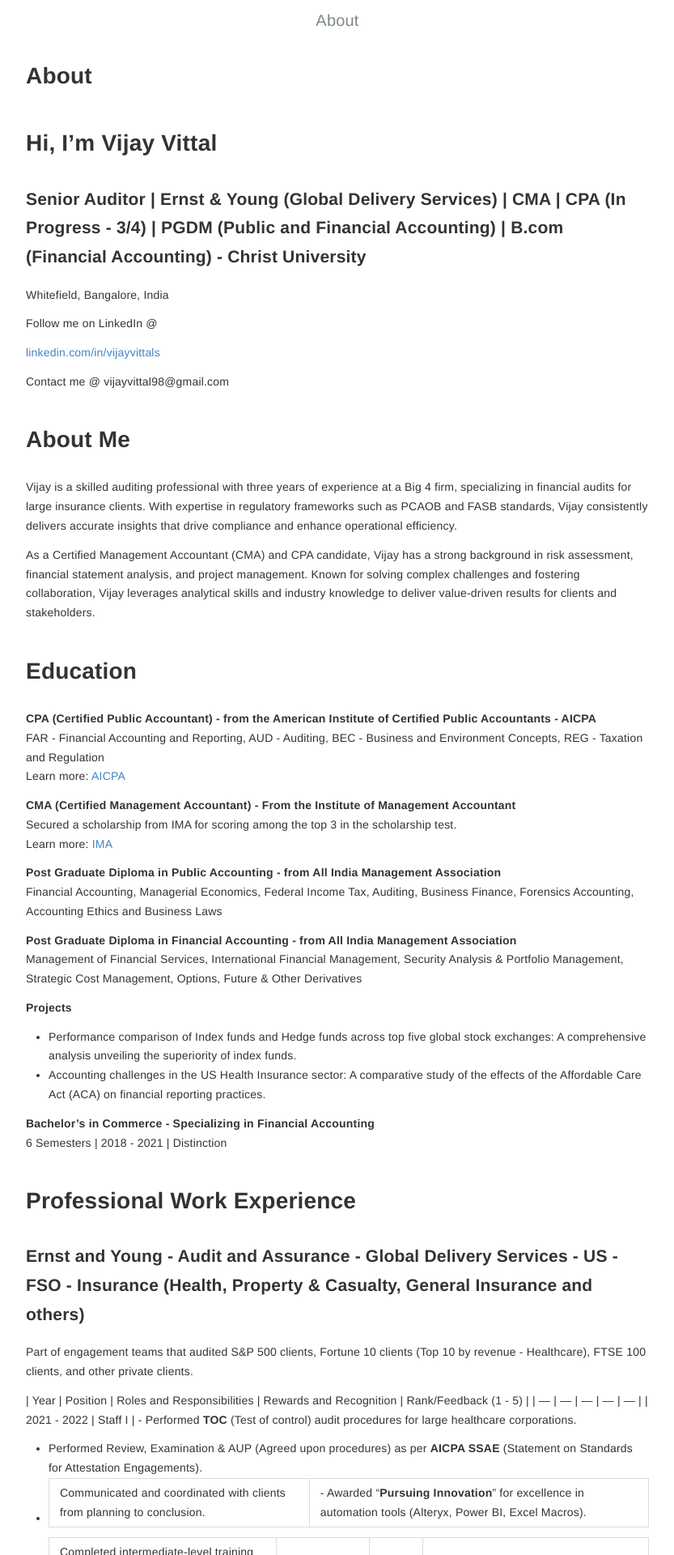
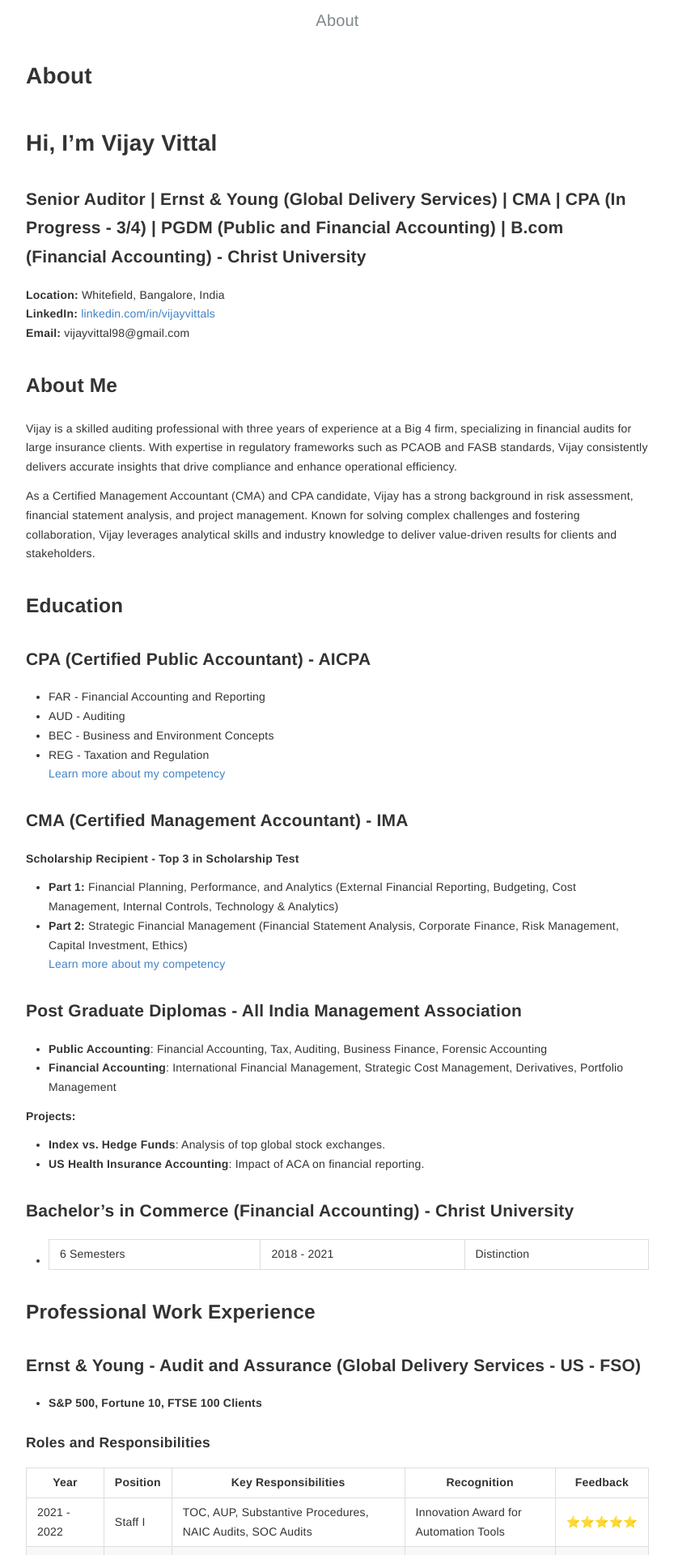
Before and after one commit to gitmaster-max/Accounting_Corner, a Jekyll site: the page built from _pages/about.md, in a window 1280 px wide. Shown: the top 1920 px of the page at 81% size, without its empty margins (223-1056 px from the left). Built offline with Jekyll 4.4.1, drawn with Linux system fonts in a browser that asks for light colours; some of the changed text lies outside the part shown.

Commit message:
Update about.md

```diff
--- a/_pages/about.md
+++ b/_pages/about.md
@@ -10,96 +10,84 @@ layout: post
 
 ### Senior Auditor | Ernst & Young (Global Delivery Services) | CMA | CPA (In Progress - 3/4) | PGDM (Public and Financial Accounting) | B.com (Financial Accounting) - Christ University
 
-Whitefield, Bangalore, India
+**Location:** Whitefield, Bangalore, India
+**LinkedIn:** [linkedin.com/in/vijayvittals](https://www.linkedin.com/in/vijayvittals)
+**Email:** vijayvittal98@gmail.com
 
-Follow me on LinkedIn @
-
-[linkedin.com/in/vijayvittals](https://www.linkedin.com/in/vijayvittals?lipi=urn%3Ali%3Apage%3Ad_flagship3_profile_view_base_contact_details%3Bw0pFrKyXQouUxB3F%2Bhp%2FYg%3D%3D)
-
-Contact me @ vijayvittal98@gmail.com
-
-# About Me
+## About Me
 
 Vijay is a skilled auditing professional with three years of experience at a Big 4 firm, specializing in financial audits for large insurance clients. With expertise in regulatory frameworks such as PCAOB and FASB standards, Vijay consistently delivers accurate insights that drive compliance and enhance operational efficiency.
 
 As a Certified Management Accountant (CMA) and CPA candidate, Vijay has a strong background in risk assessment, financial statement analysis, and project management. Known for solving complex challenges and fostering collaboration, Vijay leverages analytical skills and industry knowledge to deliver value-driven results for clients and stakeholders.
 
-# Education
+## Education
 
-**CPA (Certified Public Accountant) - from the American Institute of Certified Public Accountants - AICPA**
-FAR - Financial Accounting and Reporting, AUD - Auditing, BEC - Business and Environment Concepts, REG - Taxation and Regulation
-Learn more: [AICPA](https://www.aicpa-cima.com/home)
+### CPA (Certified Public Accountant) - AICPA
+- FAR - Financial Accounting and Reporting
+- AUD - Auditing
+- BEC - Business and Environment Concepts
+- REG - Taxation and Regulation
+[Learn more about my competency](https://www.aicpa-cima.com/home)
 
-**CMA (Certified Management Accountant) - From the Institute of Management Accountant**
-Secured a scholarship from IMA for scoring among the top 3 in the scholarship test.
-Learn more: [IMA](https://in.imanet.org/)
+### CMA (Certified Management Accountant) - IMA
+**Scholarship Recipient - Top 3 in Scholarship Test**
+- **Part 1:** Financial Planning, Performance, and Analytics (External Financial Reporting, Budgeting, Cost Management, Internal Controls, Technology & Analytics)
+- **Part 2:** Strategic Financial Management (Financial Statement Analysis, Corporate Finance, Risk Management, Capital Investment, Ethics)
+[Learn more about my competency](https://in.imanet.org/)
 
-**Post Graduate Diploma in Public Accounting - from All India Management Association**
-Financial Accounting, Managerial Economics, Federal Income Tax, Auditing, Business Finance, Forensics Accounting, Accounting Ethics and Business Laws
+### Post Graduate Diplomas - All India Management Association
+- **Public Accounting**: Financial Accounting, Tax, Auditing, Business Finance, Forensic Accounting
+- **Financial Accounting**: International Financial Management, Strategic Cost Management, Derivatives, Portfolio Management
 
-**Post Graduate Diploma in Financial Accounting - from All India Management Association**
-Management of Financial Services, International Financial Management, Security Analysis & Portfolio Management, Strategic Cost Management, Options, Future & Other Derivatives
+**Projects:**
+- **Index vs. Hedge Funds**: Analysis of top global stock exchanges.
+- **US Health Insurance Accounting**: Impact of ACA on financial reporting.
 
-**Projects**
-- Performance comparison of Index funds and Hedge funds across top five global stock exchanges: A comprehensive analysis unveiling the superiority of index funds.
-- Accounting challenges in the US Health Insurance sector: A comparative study of the effects of the Affordable Care Act (ACA) on financial reporting practices.
+### Bachelor's in Commerce (Financial Accounting) - Christ University
+- 6 Semesters | 2018 - 2021 | Distinction
 
-**Bachelor's in Commerce - Specializing in Financial Accounting**
-6 Semesters | 2018 - 2021 | Distinction
+## Professional Work Experience
 
-# Professional Work Experience
+### Ernst & Young - Audit and Assurance (Global Delivery Services - US - FSO)
+- **S&P 500, Fortune 10, FTSE 100 Clients**
 
-### Ernst and Young - Audit and Assurance - Global Delivery Services - US - FSO - Insurance (Health, Property & Casualty, General Insurance and others)
+#### **Roles and Responsibilities**
 
-Part of engagement teams that audited S&P 500 clients, Fortune 10 clients (Top 10 by revenue - Healthcare), FTSE 100 clients, and other private clients.
+| Year | Position | Key Responsibilities | Recognition | Feedback |
+| --- | --- | --- | --- | --- |
+| 2021 - 2022 | Staff I | TOC, AUP, Substantive Procedures, NAIC Audits, SOC Audits | Innovation Award for Automation Tools | ⭐⭐⭐⭐⭐ |
+| 2022 - 2023 | Staff II | Led engagements, Client Communication, SOX Testing, SEC 10K Audits | SPOT Award for Excellence | ⭐⭐⭐⭐⭐ |
+| 2023 - 2024 | Senior I | Reserves, Reinsurance, PPE Impairment & Amortization | Commended for Audit Innovations | ⭐⭐⭐⭐ |
+| 2024 - Present | Senior II | Trainings on Automation Tools, Alternative Investment Audits | Client Recognition for Efficient Execution | In Progress |
 
-| Year | Position | Roles and Responsibilities | Rewards and Recognition | Rank/Feedback (1 - 5) |
-| --- | --- | --- | --- | --- |
-| 2021 - 2022 | Staff I | - Performed **TOC** (Test of control) audit procedures for large healthcare corporations.
-- Performed Review, Examination & AUP (Agreed upon procedures) as per **AICPA SSAE** (Statement on Standards for Attestation Engagements).
-- Communicated and coordinated with clients from planning to conclusion. | - Awarded "**Pursuing Innovation**" for excellence in automation tools (Alteryx, Power BI, Excel Macros).
-- Completed intermediate-level training on Alteryx. | ⭐⭐⭐⭐⭐ |
-| 2022 - 2023 | Staff II | - Led engagements from planning to conclusion.
-- Acted as the **primary contact** for clients.
-- Collaborated with Internal Auditors for SOX Control Testing.
-- Designed audit procedures as per EY’s Global Audit Methodology. | - Awarded the **SPOT Award** for exceptional performance. | ⭐⭐⭐⭐⭐ |
-| 2023 - 2024 | Senior I | - Led substantive procedures over **Reserves, Reinsurance, and General & Administrative expenses** for a large P&C insurance company.
-- Independently introduced and executed new substantive testing procedures. |  | ⭐⭐⭐⭐ |
-| 2024 - Present | Senior II | - Conducted department-wide training on automation tools.
-- Led and performed substantive audit procedures for **Alternative Investments**. | - Commended by the client for efficiently planning and executing the audit despite challenges. | In Progress |
+## Audit and Assurance Skills
 
-# Audit and Assurance Skill/Knowledge
+- **Risk Assessment & SOX Testing**: SEC filings, PCAOB Audit Standards
+- **FASB Standards & Financial Statement Analysis**
+- **Substantive Testing & Attestation Engagements**
+- **Industry Knowledge**: Insurance sector compliance & reporting
+- **Communication & Project Management**
 
-| Area of Knowledge | Description |
+## Tools & Certifications
+
+| Tool | Proficiency |
 | --- | --- |
-| Risk Assessment & SOX Internal Controls Testing | Conducted risk assessments and SOX compliance testing for large insurance clients. |
-| PCAOB & FASB Standards | Applied PCAOB audit standards and FASB accounting standards for compliance and accurate financial reporting. |
-| Industry Knowledge | Specialized in the insurance sector with expertise in financial reporting, controls, and regulations. |
-| Substantive Testing | Performed detailed procedures such as reconciliation, sampling, and variance analysis. |
-| AICPA - Attestation Engagements | Led and executed attestation engagements in compliance with AICPA standards. |
-| Financial Statement Analysis | Provided insights on financial statements for risk assessment and decision-making. |
-| Communication, Project Management | Led teams, engaged with clients, and executed audits efficiently. |
-
-# Other Skills/Knowledge
-
-| Tool | Level |
-| --- | --- |
-| Excel & MS Office | Intermediate - Advanced |
+| Excel & MS Office | Advanced |
 | Alteryx | Intermediate |
 | Power BI | Intermediate |
 | Datasnipper | Intermediate |
 | Monarch | Intermediate |
-| EY Developed Custom Tools | Intermediate |
+| EY Custom Tools | Proficient |
 
-# Firm Trainings and Learnings
+## Firm Trainings
 
-| Year | Type | Position | Training | Topics Covered |
-| --- | --- | --- | --- | --- |
-| 2021 | Firm Sponsored | Staff I | Global Audit Methodology 101-102 | Audit basics |
-| 2022 | Firm Sponsored | Staff II | Global Audit Methodology 201-202 | Intermediate audit techniques |
-| 2023 | Firm Sponsored | Senior I | Global Audit Methodology 301 | Advanced audit methodologies |
-| 2024 | Firm Sponsored | Senior II | Global Audit Methodology 401-402 | Senior-level audit execution |
+| Year | Training | Level |
+| --- | --- | --- |
+| 2021 | Global Audit Methodology 101-102 | Staff I |
+| 2022 | Global Audit Methodology 201-202 | Staff II |
+| 2023 | Global Audit Methodology 301 | Senior I |
+| 2024 | Global Audit Methodology 401-402 | Senior II |
 
-# Publications/Blogs
+## Publications
 
 [Medium](https://medium.com/me/stories/public)
```
